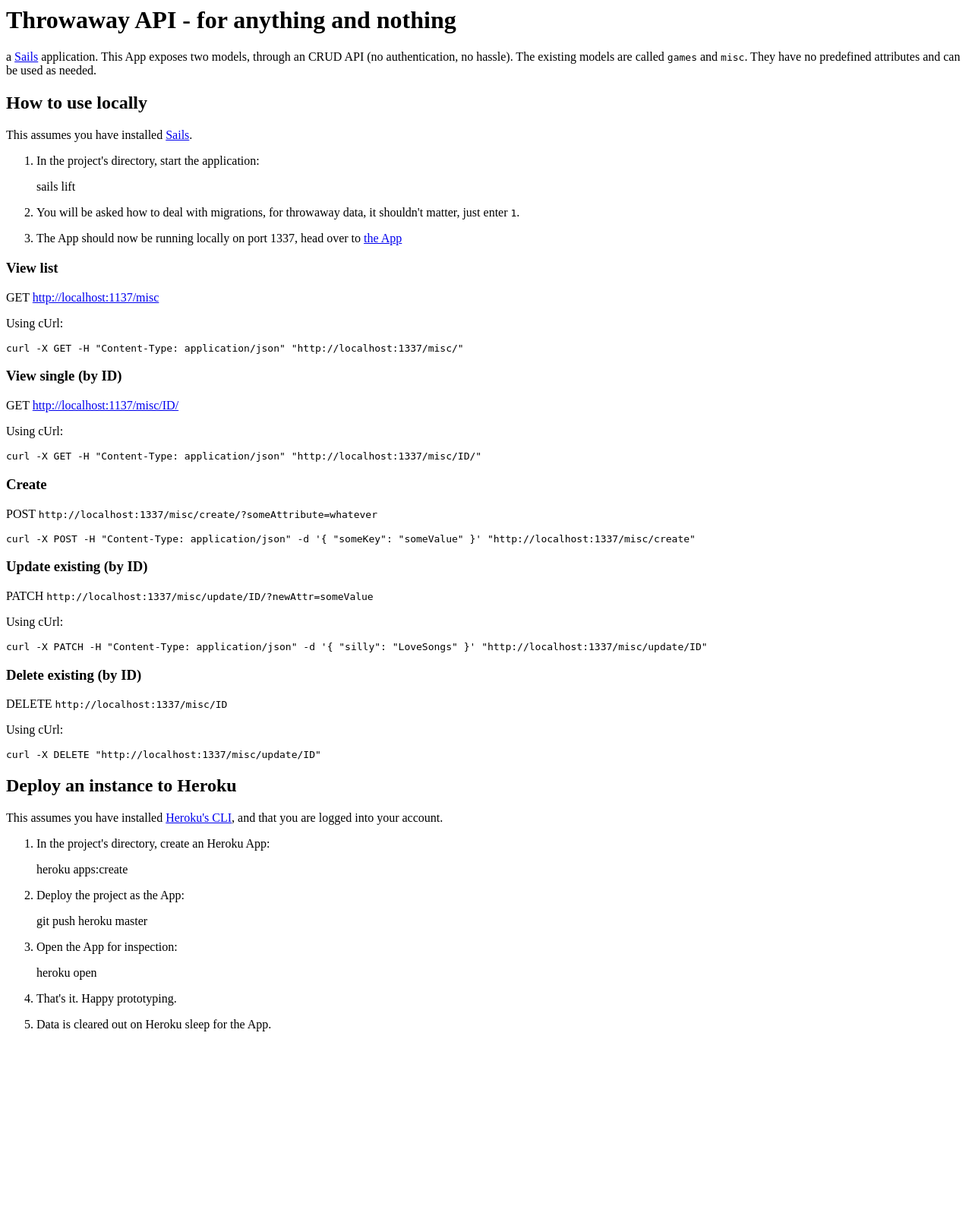
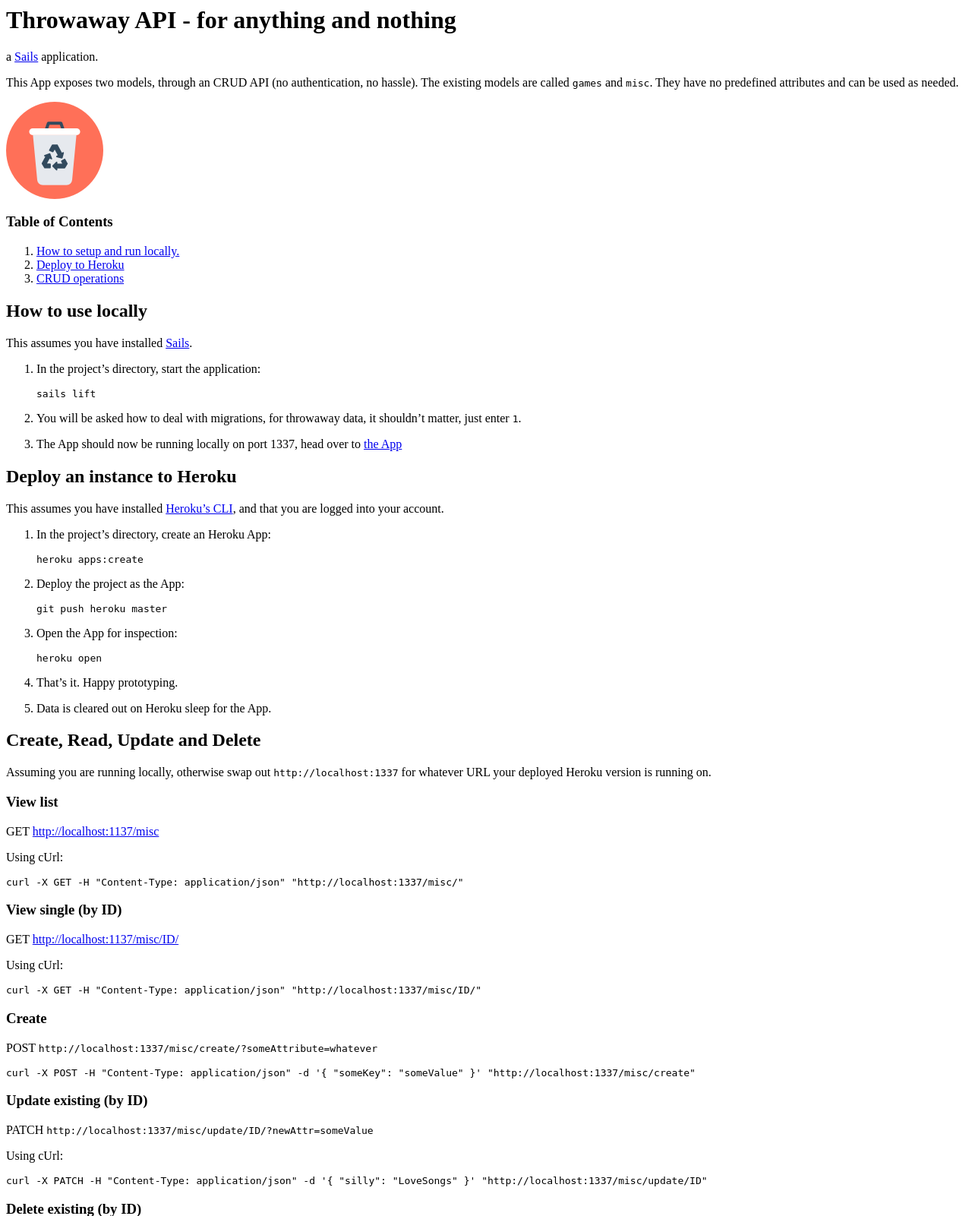
Before and after one commit to arnlaugsson/ThrowAway-API, a Node project: template views/homepage.ejs in a window 1280 px wide. Shown: the top 1601 px of the page at 76% size. Before the commit the page ends 1358 px from the top, so only its background shows below. Run offline with Node 20 templates, Linux system fonts and the light colour scheme; the template is opened without the code that fills it, so the values that code supplies are empty.

Commit message:
Some styling changes

```diff
--- a/views/homepage.ejs
+++ b/views/homepage.ejs
@@ -1,68 +1,62 @@
 <h1>Throwaway API - for anything and nothing</h1>
-
-<p>a <a href="http://sailsjs.or">Sails</a> application. This App exposes two models, through an CRUD API
+<p>a <a href="http://sailsjs.or">Sails</a> application.</p>
+<p>This App exposes two models, through an CRUD API
 (no authentication, no hassle). The existing models are called <code>games</code> and
 <code>misc</code>. They have no predefined attributes and can be used as needed.</p>
-
-<h2>How to use locally</h2>
-
+<p><img src="images/trash.png" alt="ThrowAwayAPI" /></p>
+<h3>Table of Contents</h3>
+<ol>
+<li><a href="#local">How to setup and run locally.</a></li>
+<li><a href="#heroku">Deploy to Heroku</a></li>
+<li><a href="#crud">CRUD operations</a></li>
+</ol>
+<h2><a name="local"></a>How to use locally</h2>
 <p>This assumes you have installed <a href="http://sailsjs.or">Sails</a>.</p>
-
-<ol><li><p>In the project&#39;s directory, start the application:</p><p>sails lift</p></li><li><p>You will be asked how to deal with migrations, for throwaway data, it
-shouldn&#39;t matter, just enter <code>1</code>.</p></li><li>The App should now be running locally on port 1337, head over to
-<a href="http://localhost:1337">the App</a></li></ol>
-
+<ol>
+<li><p>In the project’s directory, start the application:</p>
+<p><code>sails lift</code></p></li>
+<li><p>You will be asked how to deal with migrations, for throwaway data, it
+shouldn’t matter, just enter <code>1</code>.</p></li>
+<li><p>The App should now be running locally on port 1337, head over to
+<a href="http://localhost:1337">the App</a></p></li>
+</ol>
+<h2><a name="deploy"></a>Deploy an instance to Heroku</h2>
+<p>This assumes you have installed <a href="https://devcenter.heroku.com/articles/heroku-cli">Heroku’s CLI</a>, and that you are
+logged into your account.</p>
+<ol>
+<li><p>In the project’s directory, create an Heroku App:</p>
+<p><code>heroku apps:create</code></p></li>
+<li><p>Deploy the project as the App:</p>
+<p><code>git push heroku master</code></p></li>
+<li><p>Open the App for inspection:</p>
+<p><code>heroku open</code></p></li>
+<li><p>That’s it. Happy prototyping.</p></li>
+<li><p>Data is cleared out on Heroku sleep for the App.</p></li>
+</ol>
+<h2><a name="crud"></a>Create, Read, Update and Delete</h2>
+<p>Assuming you are running locally, otherwise swap out <code>http://localhost:1337</code>
+for whatever URL your deployed Heroku version is running on.</p>
 <h3>View list</h3>
-
 <p>GET <a href="http://localhost:1337/misc">http://localhost:1137/misc</a></p>
-
 <p>Using cUrl:</p>
-
-<p><code>
-curl -X GET -H &quot;Content-Type: application/json&quot; &quot;http://localhost:1337/misc/&quot;
-</code></p>
-
+<pre><code>curl -X GET -H &quot;Content-Type: application/json&quot; &quot;http://localhost:1337/misc/&quot;
+</code></pre>
 <h3>View single (by ID)</h3>
-
 <p>GET <a href="http://localhost:1337/misc/ID/">http://localhost:1137/misc/ID/</a></p>
-
 <p>Using cUrl:</p>
-
-<p><code>
-curl -X GET -H &quot;Content-Type: application/json&quot; &quot;http://localhost:1337/misc/ID/&quot;
-</code></p>
-
+<pre><code>curl -X GET -H &quot;Content-Type: application/json&quot; &quot;http://localhost:1337/misc/ID/&quot;
+</code></pre>
 <h3>Create</h3>
-
 <p>POST <code>http://localhost:1337/misc/create/?someAttribute=whatever</code></p>
-
-<p><code>
-curl -X POST -H &quot;Content-Type: application/json&quot; -d &#39;{ &quot;someKey&quot;: &quot;someValue&quot; }&#39; &quot;http://localhost:1337/misc/create&quot;
-</code></p>
-
+<pre><code>curl -X POST -H &quot;Content-Type: application/json&quot; -d '{ &quot;someKey&quot;: &quot;someValue&quot; }' &quot;http://localhost:1337/misc/create&quot;
+</code></pre>
 <h3>Update existing (by ID)</h3>
-
 <p>PATCH <code>http://localhost:1337/misc/update/ID/?newAttr=someValue</code></p>
-
 <p>Using cUrl:</p>
-
-<p><code>
-curl -X PATCH -H &quot;Content-Type: application/json&quot; -d &#39;{ &quot;silly&quot;: &quot;LoveSongs&quot; }&#39; &quot;http://localhost:1337/misc/update/ID&quot;
-</code></p>
-
+<pre><code>curl -X PATCH -H &quot;Content-Type: application/json&quot; -d '{ &quot;silly&quot;: &quot;LoveSongs&quot; }' &quot;http://localhost:1337/misc/update/ID&quot;
+</code></pre>
 <h3>Delete existing (by ID)</h3>
-
 <p>DELETE <code>http://localhost:1337/misc/ID</code></p>
-
 <p>Using cUrl:</p>
-
-<p><code>
-curl -X DELETE &quot;http://localhost:1337/misc/update/ID&quot;
-</code></p>
-
-<h2>Deploy an instance to Heroku</h2>
-
-<p>This assumes you have installed <a href="https://devcenter.heroku.com/articles/heroku-cli">Heroku&#39;s CLI</a>, and that you are
-logged into your account.</p>
-
-<ol><li><p>In the project&#39;s directory, create an Heroku App:</p><p>heroku apps:create</p></li><li><p>Deploy the project as the App:</p><p>git push heroku master</p></li><li><p>Open the App for inspection:</p><p>heroku open</p></li><li><p>That&#39;s it. Happy prototyping.</p></li><li>Data is cleared out on Heroku sleep for the App.</li></ol>
+<pre><code>curl -X DELETE &quot;http://localhost:1337/misc/update/ID&quot;
+</code></pre>
--- a/views/layout.ejs
+++ b/views/layout.ejs
@@ -29,12 +29,12 @@
     -->
 
     <!--STYLES-->
-    <!-- Latest compiled and minified CSS -->
-    <link rel="stylesheet" href="https://maxcdn.bootstrapcdn.com/bootstrap/3.3.7/css/bootstrap.min.css" integrity="sha384-BVYiiSIFeK1dGmJRAkycuHAHRg32OmUcww7on3RYdg4Va+PmSTsz/K68vbdEjh4u" crossorigin="anonymous">
+    <link rel="stylesheet" href="/styles/importer.css">
     <!--STYLES END-->
   </head>
 
   <body>
+    <div class="container">
     <%- body %>
 
 
@@ -88,8 +88,10 @@
 
     -->
 
+    <div>Icons made by <a href="http://www.flaticon.com/authors/vectors-market" title="Vectors Market">Vectors Market</a> from <a href="http://www.flaticon.com" title="Flaticon">www.flaticon.com</a> is licensed by <a href="http://creativecommons.org/licenses/by/3.0/" title="Creative Commons BY 3.0" target="_blank">CC 3.0 BY</a></div>
     <!--SCRIPTS-->
     <script src="/js/dependencies/sails.io.js"></script>
     <!--SCRIPTS END-->
+    </div>
   </body>
 </html>
```
Also changed, not shown: README.md, assets/favicon.ico, assets/images/trash.png (added).
